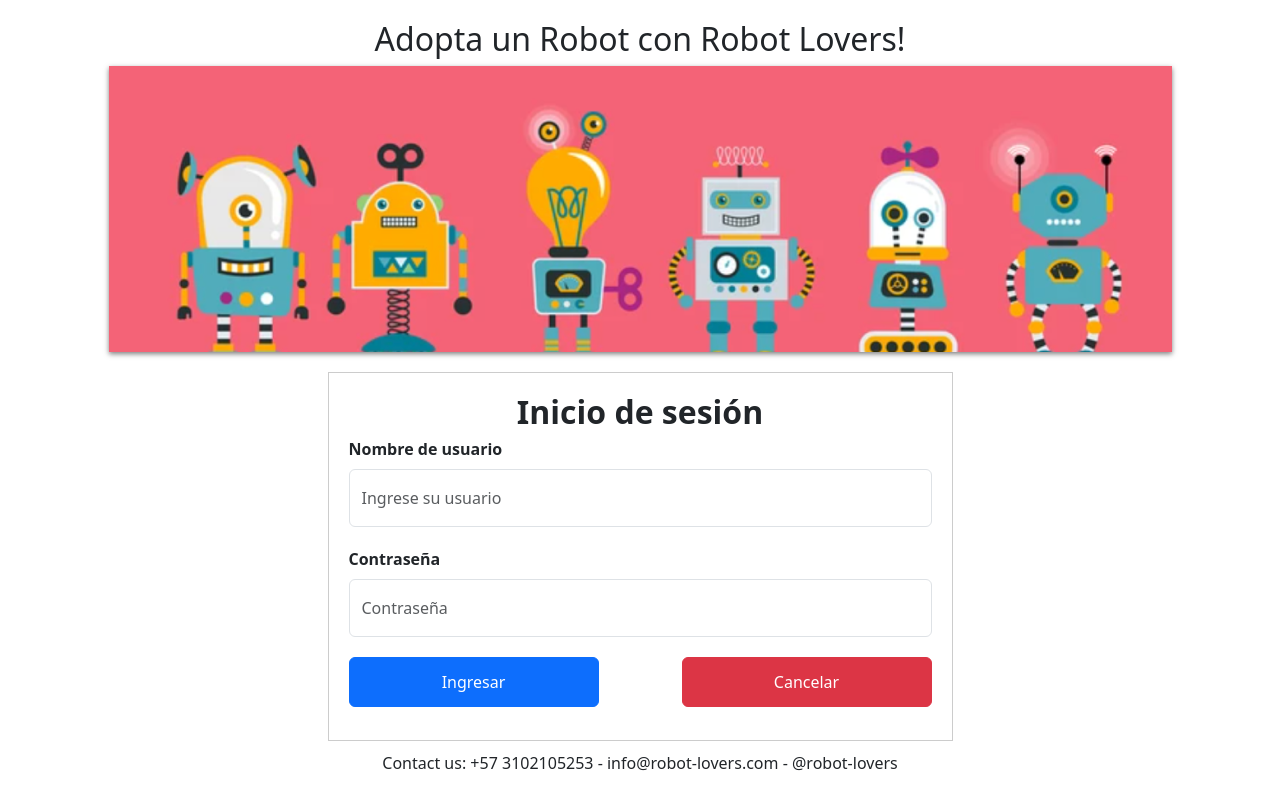
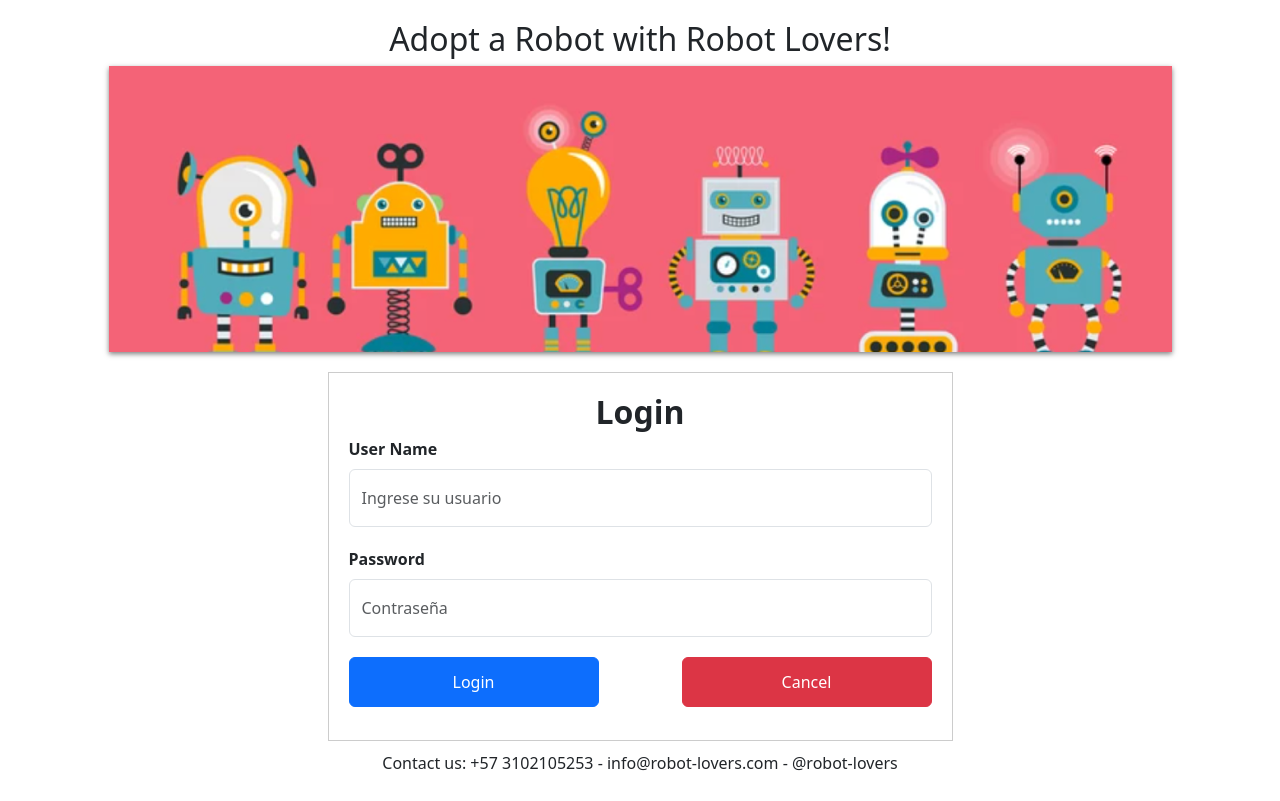
Before and after one commit to sarabemora/ISIS3710-PARCIAL1, a React (Create React App) app: page / in a window 1280 px wide. Built offline with nearby package versions, Linux system fonts and the light colour scheme.

Commit message:
aplicación localizada

```diff
--- a/src/App.js
+++ b/src/App.js
@@ -2,6 +2,7 @@
 import AuthForm from './components/AuthForm';
 import RobotPage from './components/RobotPage';
 import './App.css';
+import {FormattedMessage} from 'react-intl';
 import { BrowserRouter as Router, Route, Routes, Navigate } from 'react-router-dom';
 
 function App() {
@@ -54,7 +55,7 @@
   return (
     <Router>
       <div className="header-container">
-        <h2>Adopta un Robot con Robot Lovers!</h2>
+        <h2><FormattedMessage id="titulo"/></h2>
         <img src="robots-banner.png" alt="Robots Banner" className="robots-banner" />
       </div>
 
--- a/src/components/AuthForm.js
+++ b/src/components/AuthForm.js
@@ -1,6 +1,7 @@
 import React, { useState } from 'react';
 import { Form, Button } from 'react-bootstrap';
 import './AuthForm.css';
+import { FormattedMessage } from 'react-intl';
 
 function AuthForm({ onLogin }) {
   const [username, setUsername] = useState('');
@@ -18,9 +19,9 @@
     <div className="auth-form-container">
 
       <Form onSubmit={handleSubmit} className="auth-form">
-        <h1 className='auth-title'><strong>Inicio de sesión</strong></h1>
+        <h1 className='auth-title'><strong><FormattedMessage id="inicio"/></strong></h1>
         <Form.Group controlId="formUsername">
-          <Form.Label><strong>Nombre de usuario</strong></Form.Label>
+          <Form.Label><strong><FormattedMessage id="usuario"/></strong></Form.Label>
           <Form.Control
             type="text"
             className='auth-input'
@@ -36,7 +37,7 @@
         </Form.Group>
 
         <Form.Group controlId="formPassword">
-          <Form.Label><strong>Contraseña</strong></Form.Label>
+          <Form.Label><strong><FormattedMessage id="contraseña"/></strong></Form.Label>
           <Form.Control
             type="password"
             className='auth-input'
@@ -57,20 +58,20 @@
             type="submit"
             className="submit-button"
           >
-            Ingresar
+            <FormattedMessage id="ingresar"/>
           </Button>
           <Button
             variant="danger"
             className="cancel-button"
           >
-            Cancelar
+            <FormattedMessage id="cancelar"/>
           </Button>
         </div>
 
         {/* Mostrar mensaje general de error solo si el formulario ha sido enviado y hay errores */}
         {submitted && (error.username || error.password) && (
           <div className="error-message">
-            Error de autenticación. Revise sus credenciales
+            <FormattedMessage id="error"/>
           </div>
         )}
       </Form>
--- a/src/components/RobotPage.css
+++ b/src/components/RobotPage.css
@@ -7,6 +7,7 @@
   .robot-list {
     width: 75%; /* Coloca la tabla a la izquierda */
     margin-left: 50px;
+    text-align: left;
   }
 
   .robot-detail {
@@ -22,7 +23,7 @@
   .table thead th {
     background-color: black;
     color: white;
-    text-align: center;
+    text-align: left;
   }
 
   .table tbody tr {
--- a/src/components/RobotPage.js
+++ b/src/components/RobotPage.js
@@ -1,6 +1,7 @@
 import React, { useState } from 'react';
 import { Table, Card } from 'react-bootstrap';
 import './RobotPage.css';
+import { FormattedMessage } from 'react-intl';
 
 function RobotPage({ robots }) {
   const [selectedRobot, setSelectedRobot] = useState(null);
@@ -16,9 +17,9 @@
           <thead>
             <tr>
               <th>ID</th>
-              <th>Nombre</th>
-              <th>Modelo</th>
-              <th>Empresa Fabricante</th>
+              <th><FormattedMessage id="nombre"/></th>
+              <th><FormattedMessage id="modelo"/></th>
+              <th><FormattedMessage id="empresaFabricante"/></th>
             </tr>
           </thead>
           <tbody>
@@ -42,11 +43,11 @@
           <img src={selectedRobot.imagen} alt={selectedRobot.nombre} />
         </div>
         <Card.Text>
-          <strong>→ Año de Fabricación:</strong> {selectedRobot.añoFabricacion}
+          <strong><FormattedMessage id="anio"/></strong> {selectedRobot.añoFabricacion}
           <br />
-          <strong>→ Capacidad de Procesamiento:</strong> {selectedRobot.capacidadProcesamiento}
+          <strong><FormattedMessage id="procesamiento"/></strong> {selectedRobot.capacidadProcesamiento}
           <br />
-          <strong>→ Humor:</strong> {selectedRobot.humor}
+          <strong><FormattedMessage id="humor"/></strong> {selectedRobot.humor}
         </Card.Text>
       </Card.Body>
     </Card>
--- a/src/index.js
+++ b/src/index.js
@@ -3,12 +3,21 @@
 import './index.css';
 import App from './App';
 import 'bootstrap/dist/css/bootstrap.min.css';
+import { IntlProvider } from 'react-intl';
+import localeEsMessages from "./locales/es";
+import localeEnMessages from "./locales/en";
+
+const language = navigator.language;
+const isSpanish = language.startsWith('es');
+
+const locale = isSpanish ? 'es-ES' : 'en-US';
+const messages = isSpanish ? localeEsMessages : localeEnMessages;
 
 const root = ReactDOM.createRoot(document.getElementById('root'));
 root.render(
-  <React.StrictMode>
+  <IntlProvider locale = {locale} messages={messages}>
     <App />
-  </React.StrictMode>
+  </IntlProvider>
 );
 
 // If you want to start measuring performance in your app, pass a function
--- /dev/null
+++ b/src/locales/en.json
@@ -0,0 +1,15 @@
+{
+    "titulo": "Adopt a Robot with Robot Lovers!",
+    "inicio": "Login",
+    "usuario":"User Name",
+    "contraseña":"Password",
+    "nombre": "Name",
+    "modelo": "Model",
+    "empresaFabricante": "Manufacturing Company",
+    "anio":"→ Manufacturing Year:",
+    "procesamiento":"→ Processing Capacity:",
+    "humor":"→ Humor:",
+    "ingresar":"Login",
+    "cancelar":"Cancel",
+    "error":"Authentication error. Check your credentials"
+}
--- /dev/null
+++ b/src/locales/es.json
@@ -0,0 +1,15 @@
+{
+    "titulo": "Adopta un Robot con Robot Lovers!",
+    "inicio": "Inicio de sesión",
+    "usuario":"Nombre de usuario",
+    "contraseña":"Contraseña",
+    "nombre": "Nombre",
+    "modelo": "Modelo",
+    "empresaFabricante": "Empresa Fabricante",
+    "anio":"→ Año de Fabricación:",
+    "procesamiento":"→ Capacidad de Procesamiento:",
+    "humor":"→ Humor",
+    "ingresar":"Ingresar",
+    "cancelar":"Cancelar",
+    "error":"Error de autenticación. Revise sus credenciales"
+}
```
